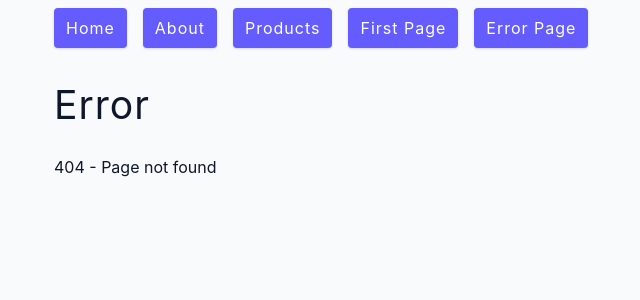
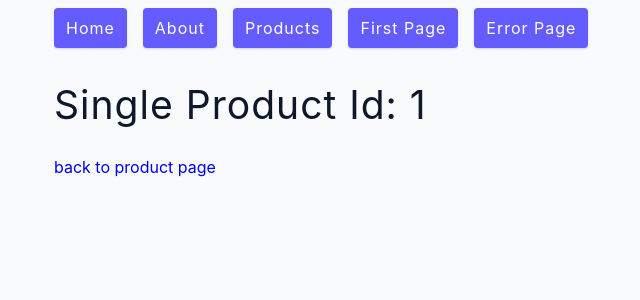
Before and after one commit to chaudhuree/react-router-6, a React (Create React App) app: page /products/1 in a window 1280 px wide. Before the commit this address had no page. Shown: the top 300 px of the page, without its empty margins (26-666 px from the left). Built offline with nearby package versions, Linux system fonts and the light colour scheme.

Commit message:
docs: useParams

```diff
--- a/src/App.js
+++ b/src/App.js
@@ -6,6 +6,7 @@ import Error from './pages/Error';
 import Home from './pages/Home';
 import Products from './pages/Products';
 import { SharedLayout } from './pages/SharedLayout';
+import SingleProduct from './pages/SingleProduct';
 function App() {
   return <Router>
     <Navbar/>
@@ -17,6 +18,7 @@ function App() {
         <Route path='first' element={<div>First page</div>}></Route>
         <Route path='about' element={<About />} />
         <Route path='products' element={<Products />} />
+        <Route path='products/:id' element={<SingleProduct />} />
       </Route>
       <Route path='*' element={<Error />} />
 
--- a/src/pages/SingleProduct.js
+++ b/src/pages/SingleProduct.js
@@ -1,7 +1,10 @@
+import { Link, useParams } from 'react-router-dom';
 const SingleProduct = () => {
+  const {id} = useParams();
   return (
     <section className='section product'>
-      <h2>single product</h2>
+      <h2>single product id: {id}</h2>
+      <Link to='/products'>back to product page</Link>
     </section>
   );
 };
```
